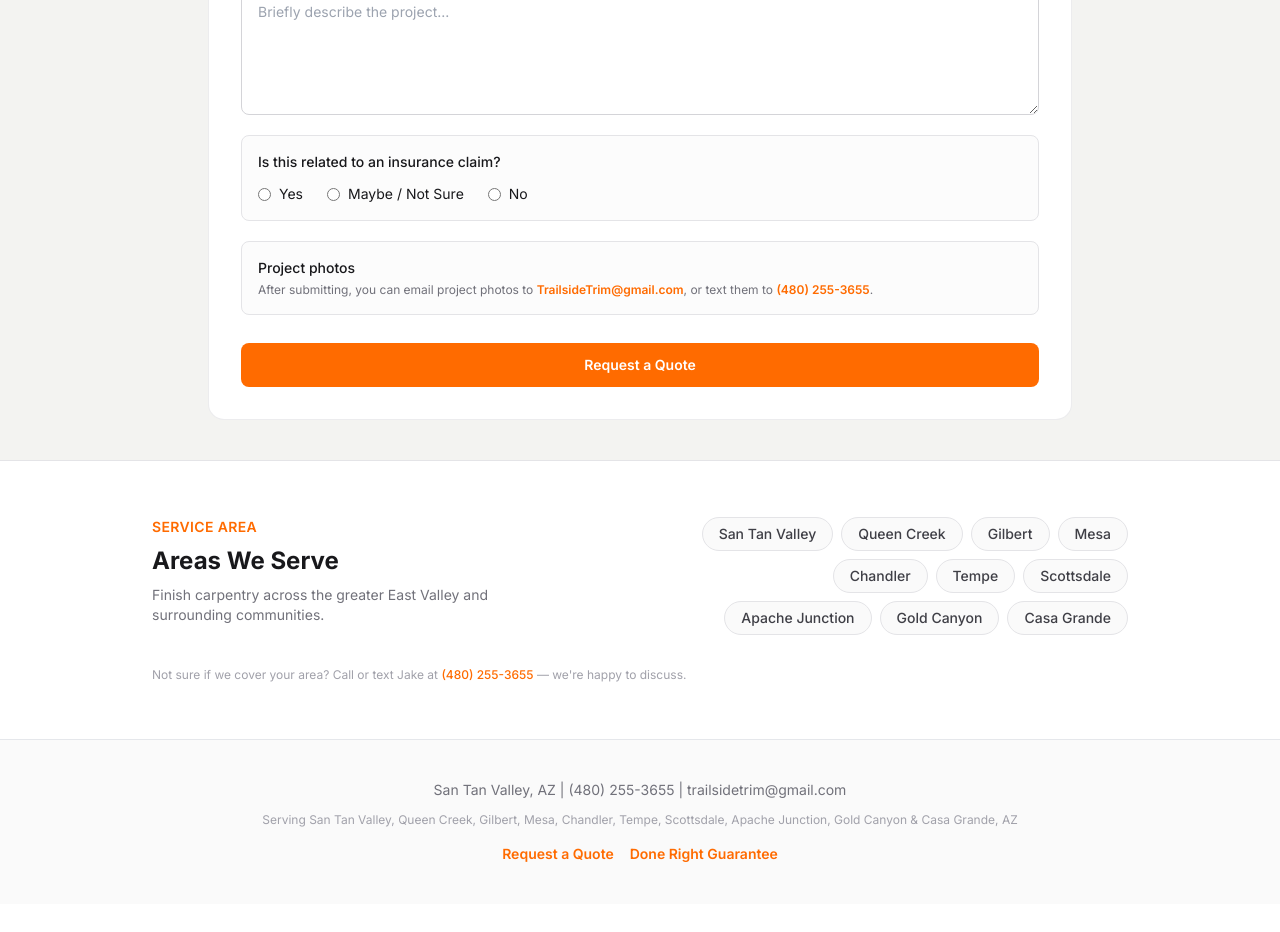
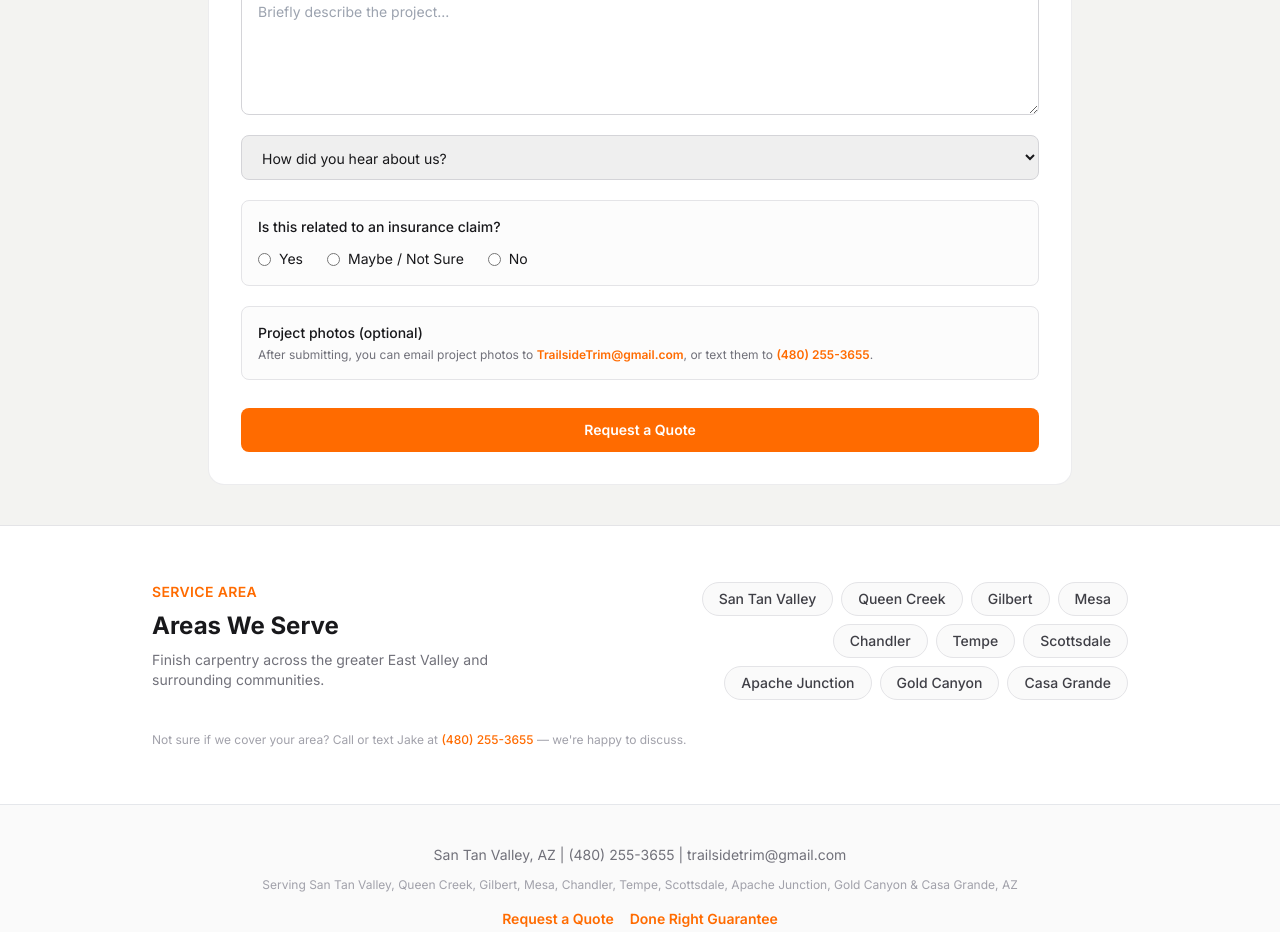
Before and after one commit to TrailsideTrim/trailside-website, a React (Vite) app: page / in a window 1280 px wide. Shown: the part 5300-6232 px from the top of the page. Before the commit the page ends 6204 px from the top, so only its background shows below. Built offline with nearby package versions, Linux system fonts and the light colour scheme.

Commit message:
"how did you hear about us?" question added to the quote form

```diff
--- a/src/components/QuoteForm.tsx
+++ b/src/components/QuoteForm.tsx
@@ -14,6 +14,7 @@ export default function QuoteForm() {
   const [submitted, setSubmitted] = useState(false);
   const [loading, setLoading] = useState(false);
   const [insuranceClaim, setInsuranceClaim] = useState("");
+  const [heardAbout, setHeardAbout] = useState("");
 
   async function handleSubmit(e: React.FormEvent<HTMLFormElement>) {
     e.preventDefault();
@@ -37,6 +38,7 @@ export default function QuoteForm() {
     if (result.success) {
       setSubmitted(true);
       setInsuranceClaim("");
+      setHeardAbout("");
       e.currentTarget.reset();
     } else {
       console.error("Form submission failed:", result);
@@ -172,6 +174,36 @@ export default function QuoteForm() {
                 className="rounded-lg border border-zinc-300 px-4 py-3 text-sm focus:outline-none focus:ring-2 focus:ring-brand-600/30 focus:border-brand-600 transition"
               />
 
+              {/* How did you hear about us */}
+              <div>
+                <select
+                  name="heardAbout"
+                  required
+                  className="w-full rounded-lg border border-zinc-300 px-4 py-3 text-sm focus:outline-none focus:ring-2 focus:ring-brand-600/30 focus:border-brand-600 transition"
+                  defaultValue=""
+                  onChange={(e) => setHeardAbout(e.target.value)}
+                >
+                  <option value="" disabled>How did you hear about us?</option>
+                  <option value="Google Search">Google Search</option>
+                  <option value="Google Maps">Google Maps</option>
+                  <option value="Word of Mouth / Referral">Word of Mouth / Referral</option>
+                  <option value="Nextdoor">Nextdoor</option>
+                  <option value="Facebook">Facebook</option>
+                  <option value="Instagram">Instagram</option>
+                  <option value="Yelp">Yelp</option>
+                  <option value="Other">Other</option>
+                </select>
+
+                {heardAbout === "Other" && (
+                  <input
+                    name="heardAboutOther"
+                    required
+                    placeholder="Please tell us how you found us..."
+                    className="mt-2 w-full rounded-lg border border-zinc-300 px-4 py-3 text-sm focus:outline-none focus:ring-2 focus:ring-brand-600/30 focus:border-brand-600 transition"
+                  />
+                )}
+              </div>
+
               {/* Insurance claim */}
               <div className="rounded-lg border border-zinc-200 bg-zinc-50/50 p-4">
                 <p className="mb-3 text-sm font-medium">
@@ -192,11 +224,9 @@ export default function QuoteForm() {
                   ))}
                 </div>
 
-                {/* Conditional follow-up questions */}
                 {showClaimFollowUp && (
                   <div className="mt-5 grid gap-4 border-t border-zinc-200 pt-5">
 
-                    {/* Prior work */}
                     <div>
                       <p className="mb-3 text-sm font-medium text-zinc-700">
                         Has any work been started or performed on this claim?
@@ -216,7 +246,6 @@ export default function QuoteForm() {
                       </div>
                     </div>
 
-                    {/* Adjuster visit */}
                     <div>
                       <p className="mb-3 text-sm font-medium text-zinc-700">
                         Has an insurance adjuster already visited the property?
@@ -242,7 +271,7 @@ export default function QuoteForm() {
 
               {/* Project photos */}
               <div className="rounded-lg border border-zinc-200 bg-zinc-50/50 p-4 text-sm text-zinc-700">
-                <p className="font-medium text-zinc-900">Project photos</p>
+                <p className="font-medium text-zinc-900">Project photos (optional)</p>
                 <p className="mt-1 text-xs text-zinc-500">
                   After submitting, you can email project photos to{" "}
                   <a
```
